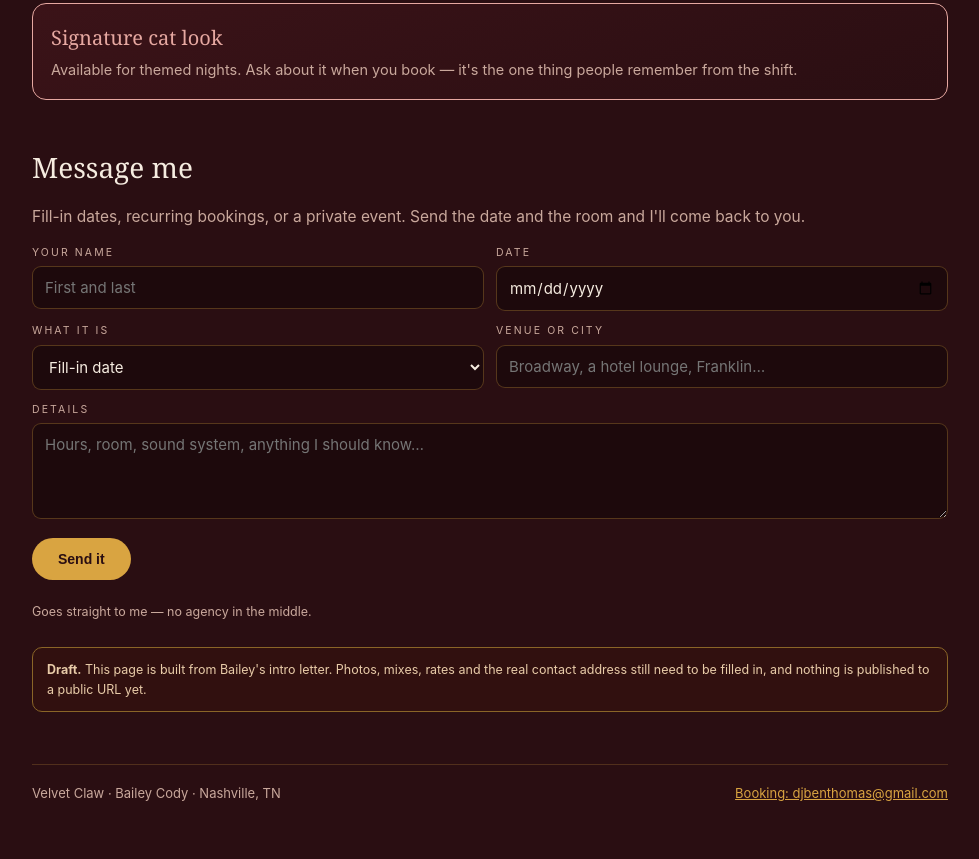
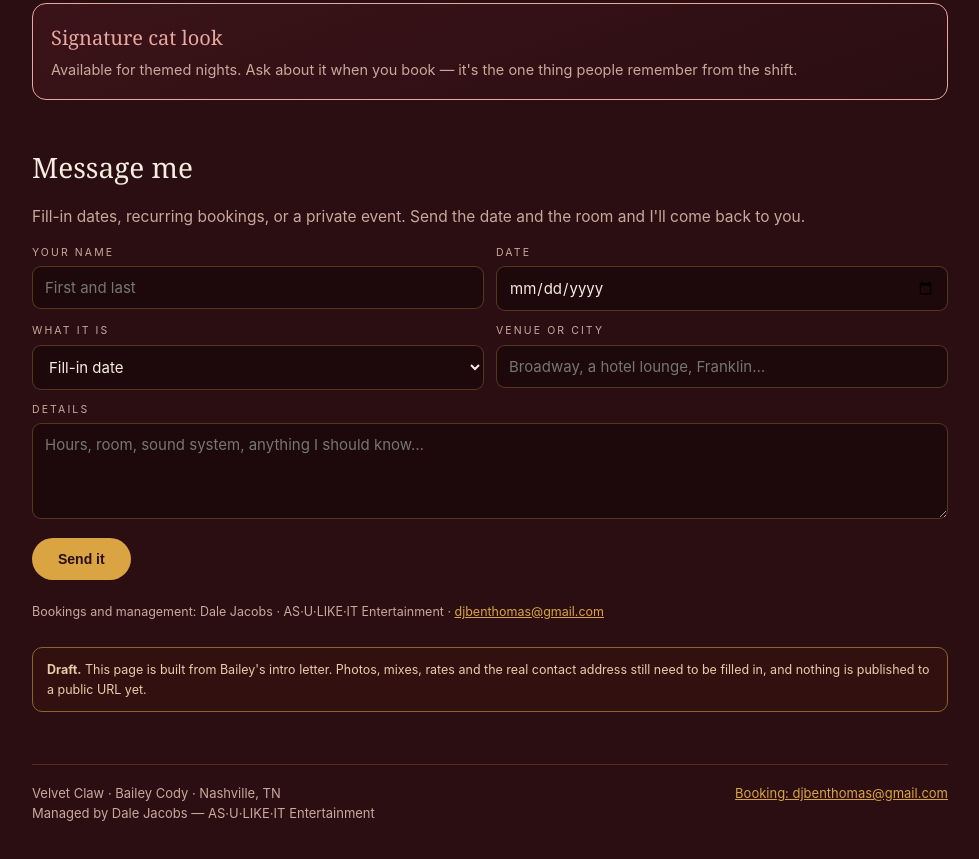
Before and after one commit to djbenthomas/as-ulike-it, a plain HTML site: page velvet-claw.html in a window 1280 px wide. Shown: the part 1698-2557 px from the top of the page, without its empty margins (150-1129 px from the left). Drawn offline with Linux system fonts and the light colour scheme.

Commit message:
Velvet Claw: management credit (Dale Jacobs / AS·U·LIKE·IT Entertainment)

```diff
--- a/velvet-claw.html
+++ b/velvet-claw.html
@@ -133,14 +133,14 @@ whole night: dancing behind the booth, smiling, and taking requests from whoever
   </div>
   <div><label for="fMsg">Details</label><textarea id="fMsg" placeholder="Hours, room, sound system, anything I should know…"></textarea></div>
   <button type="submit">Send it</button>
-  <div class="fine">Goes straight to me — no agency in the middle.</div>
+  <div class="fine">Bookings and management: Dale Jacobs · AS·U·LIKE·IT Entertainment · <a href="mailto:djbenthomas@gmail.com">djbenthomas@gmail.com</a></div>
 </form>
 
 <div class="note"><b>Draft.</b> This page is built from Bailey's intro letter. Photos, mixes, rates and the real
 contact address still need to be filled in, and nothing is published to a public URL yet.</div>
 
 <footer>
-  <div>Velvet Claw · Bailey Cody · Nashville, TN</div>
+  <div>Velvet Claw · Bailey Cody · Nashville, TN<br>Managed by Dale Jacobs — AS·U·LIKE·IT Entertainment</div>
   <div><a href="mailto:djbenthomas@gmail.com">Booking: djbenthomas@gmail.com</a></div>
 </footer>
 
```
